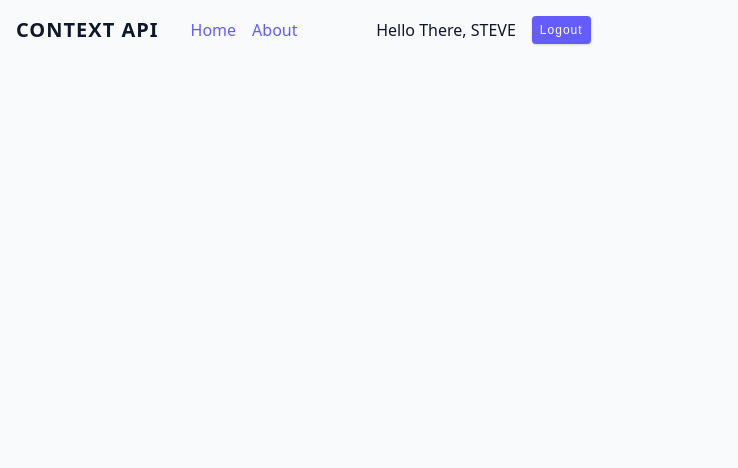
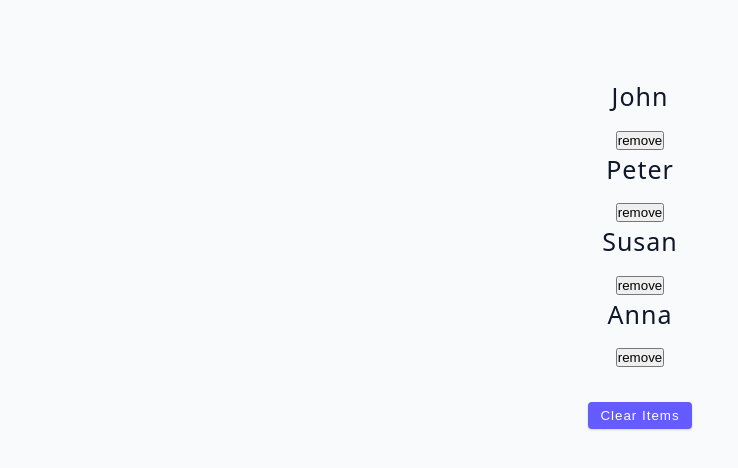
Before and after one commit to ksanjaykumar1/react-18-tutorial, a React (Vite) app in the folder advance-react/: page / in a window 1280 px wide. Shown: the top 468 px of the page, without its empty margins (0-738 px from the left). Built offline with nearby package versions, Linux system fonts and the light colour scheme.

Commit message:
basic reducers

```diff
--- a/advance-react/src/App.jsx
+++ b/advance-react/src/App.jsx
@@ -1,11 +1,11 @@
 import NavBar from './my-code/context-api/NavBar';
+import ReducerBasics from './my-code/useReducer/01-useReducer';
 
 function App() {
   return (
-    <>
-      <NavBar />
-      {/* <Final /> */}
-    </>
+    <div className='container'>
+      <ReducerBasics />
+    </div>
   );
 }
 
--- /dev/null
+++ b/advance-react/src/my-code/useReducer/01-useReducer.jsx
@@ -0,0 +1,68 @@
+import React, { useReducer } from 'react';
+import { data } from '../../data';
+
+const defaultState = {
+  people: data,
+};
+const reducer = (state, action) => {
+  if (action.type === 'CLEAR_LIST') {
+    return { ...state, people: [] };
+  } else if (action.type === 'RESET_LIST') {
+    return { ...state, people: data };
+  } else if (action.type === 'REMOVE_PERSON') {
+    const newPeople = state.people.filter(
+      (person) => person.id !== action.payload.id
+    );
+    return { ...state, people: newPeople };
+  }
+  //
+  throw new Error(`No matching "${action.type}-action type `);
+};
+const ReducerBasics = () => {
+  const [state, dispatch] = useReducer(reducer, defaultState);
+  // const [people, setPeople] = React.useState(data);
+
+  const removeItem = (id) => {
+    dispatch({ type: 'REMOVE_PERSON', payload: { id } });
+    // let newPeople = people.filter((person) => person.id !== id);
+    // setPeople(newPeople);
+  };
+  const clearList = () => {
+    dispatch({ type: 'CLEAR_LIST' });
+  };
+  const resetList = () => {
+    dispatch({ type: 'RESET_LIST' });
+  };
+  return (
+    <div>
+      {state.people.map((person) => {
+        const { id, name } = person;
+        return (
+          <div key={id} className='item'>
+            <h4>{name}</h4>
+            <button onClick={() => removeItem(id)}>remove</button>
+          </div>
+        );
+      })}
+      {state.people.length >= 1 ? (
+        <button
+          className='btn'
+          style={{ marginTop: '2rem' }}
+          onClick={clearList}
+        >
+          clear items
+        </button>
+      ) : (
+        <button
+          className='btn'
+          style={{ marginTop: '2rem' }}
+          onClick={resetList}
+        >
+          Reset
+        </button>
+      )}
+    </div>
+  );
+};
+
+export default ReducerBasics;
```
